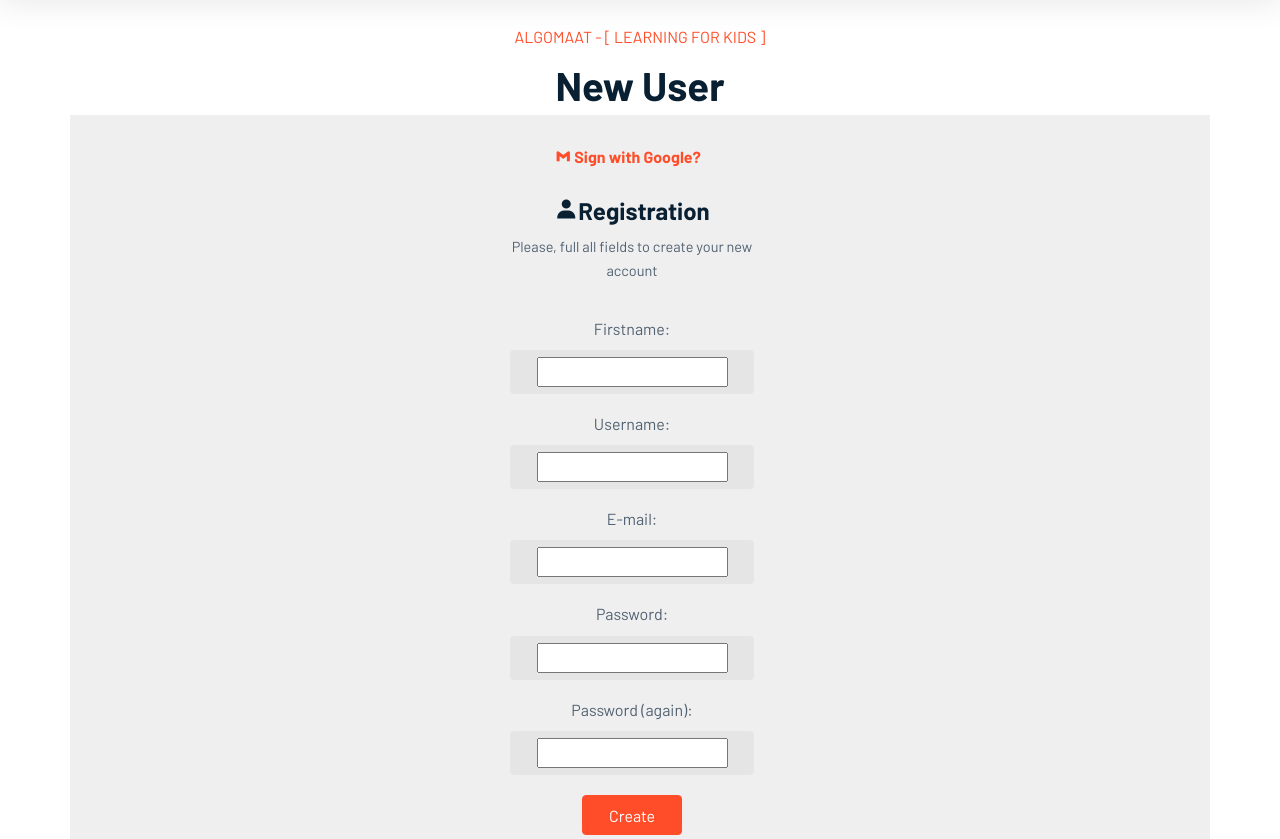
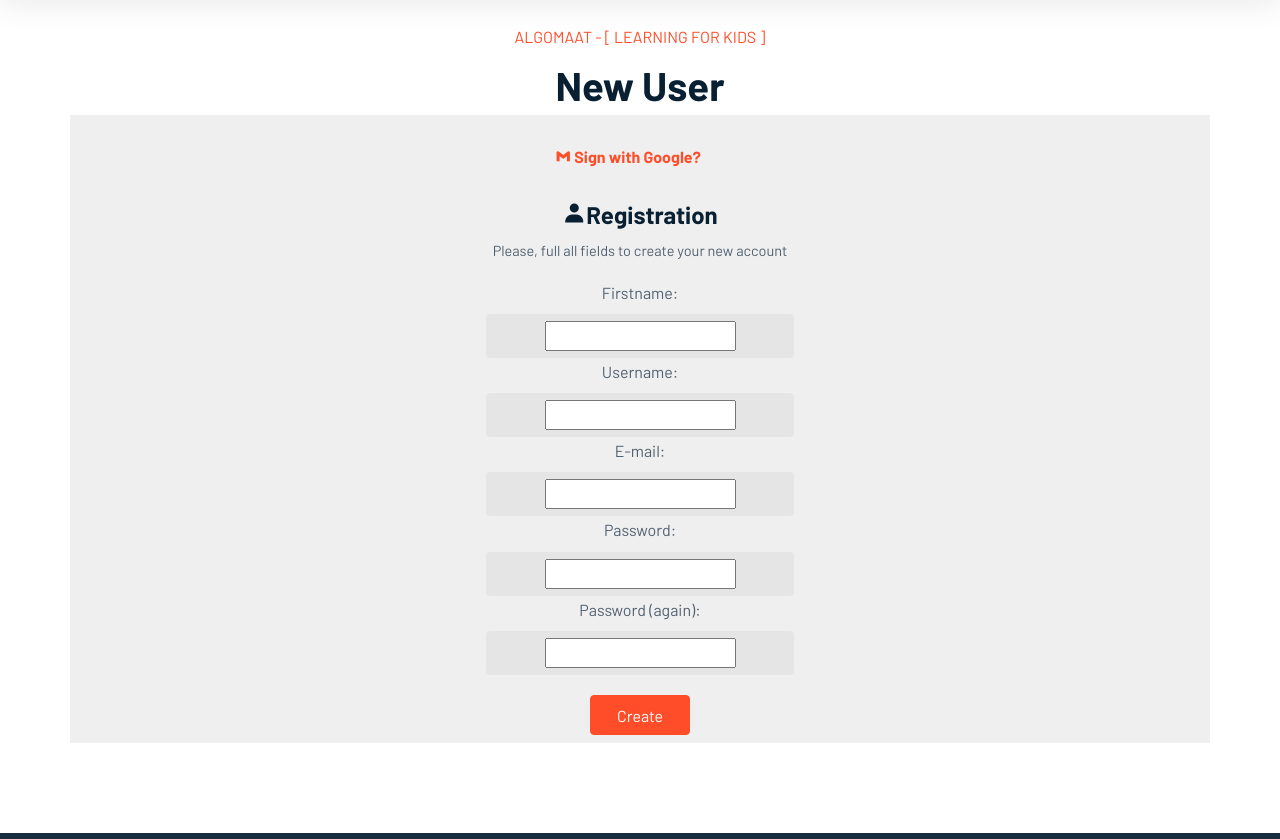
Before and after one commit to FokamFekam/ALGOMAAT, a Django app: page /registration/new_user/ in a window 1280 px wide. Shown: the part 116-955 px from the top of the page. Run offline with Django 5.2, Linux system fonts and the light colour scheme; some libraries are stand-ins or nearby versions; grey boxes are pictures that could not be loaded.

Commit message:
upadate register view

```diff
--- a/Algomaat/templates/registration/registration_form.html
+++ b/Algomaat/templates/registration/registration_form.html
@@ -29,12 +29,13 @@
                     <div style=" width:100%; height:10%; margin-top:1%; " class="row text-center">
                         <a href="{% provider_login_url 'google' %}" style="text-decoration:none;"> <b style="color:var(--brand);"> <i class='bx bxl-gmail'></i> Sign with Google?</b></a>
                     </div>
-                    <form method="post" action="." enctype="multipart/form-data" class="p-lg-5 col-12 row g-3">
-                        {% csrf_token %}
-                      <div class="container" style="margin-top:-50px;">
+
+                      <div class="container" style="margin-top:0px;">
                            <h4><i class="bx bxs-user"></i>Registration</h4>
                              <p style="font-size: 14.5px;">Please, full all fields to create your new account </p>
                        </div>
+                    <form method="post" action="." enctype="multipart/form-data" class="">
+                        {% csrf_token %}
                        {% for field in form %}
                          {% if field.errors %}
                        <div class="col-lg-6">
```
Also changed, not shown: db.sqlite3.
